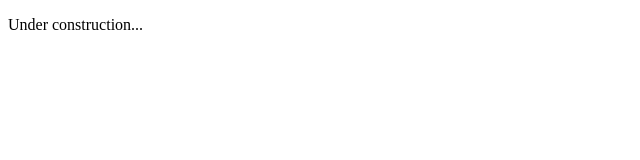
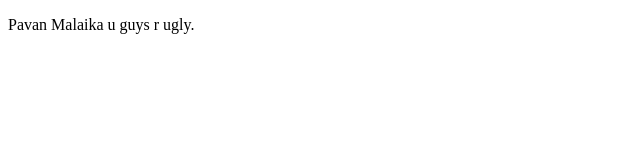
Before and after one commit to larebk/larebk.github.io, a plain HTML site: page index.html in a window 1280 px wide. Shown: the full height of the page, 0-640 px from the left. Drawn offline with Linux system fonts and the light colour scheme.

Commit message:
Update index.html

```diff
--- a/index.html
+++ b/index.html
@@ -5,6 +5,6 @@
     <title>Lareb Website</title>
   </head>
   <body>
-  	<p>Under construction...</p>
+  	<p>Pavan Malaika u guys r ugly.</p>
   </body>
 </html>
```
